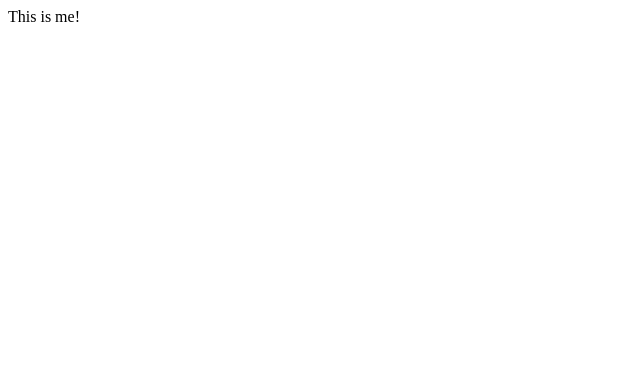
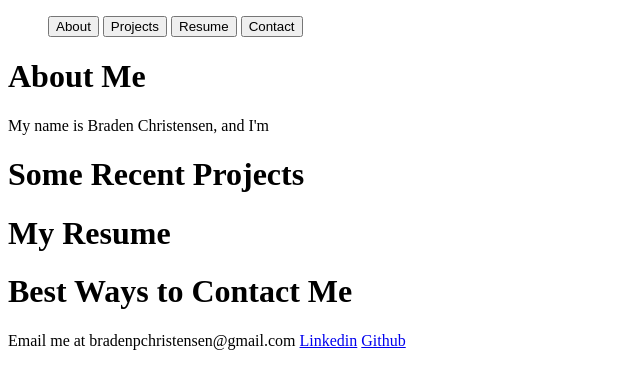
Before and after one commit to TheGreengo/Me-Site, a plain HTML site: page index.html in a window 1280 px wide. Shown: the whole page, without its empty margins (0-640 px from the left). Drawn offline with Linux system fonts and the light colour scheme.

Commit message:
basic garbage

```diff
--- a/index.html
+++ b/index.html
@@ -9,6 +9,31 @@
     <title>Braden P C</title>
 </head>
 <body>
-    This is me!
+    <menu>
+        <nav>
+            <button><a>About</a></button>
+            <button><a>Projects</a></button>
+            <button><a>Resume</a></button>
+            <button><a>Contact</a></button>
+        </nav>
+    </menu>
+    <div>
+        <h1>About Me</h1>
+        <div>
+            My name is Braden Christensen, and I'm
+        </div>
+    </div>
+    <div>
+        <h1>Some Recent Projects</h1>
+    </div>
+    <div>
+        <h1>My Resume</h1>
+    </div>
+    <div>
+        <h1>Best Ways to Contact Me</h1>
+        Email me at bradenpchristensen@gmail.com
+        <a href="https://www.linkedin.com/in/braden-p-c/">Linkedin</a>
+        <a href="https://github.com/TheGreengo">Github</a>
+    </div>
 </body>
 </html>
```
